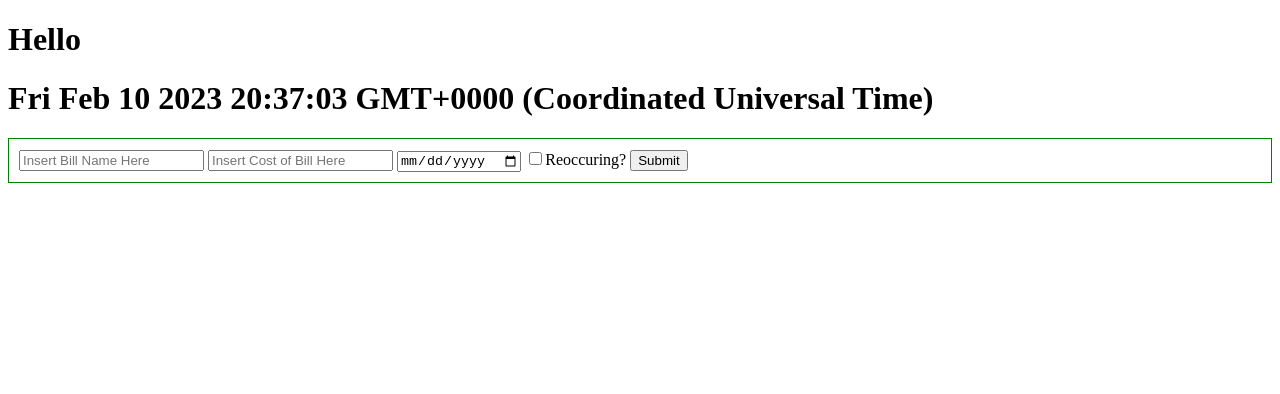
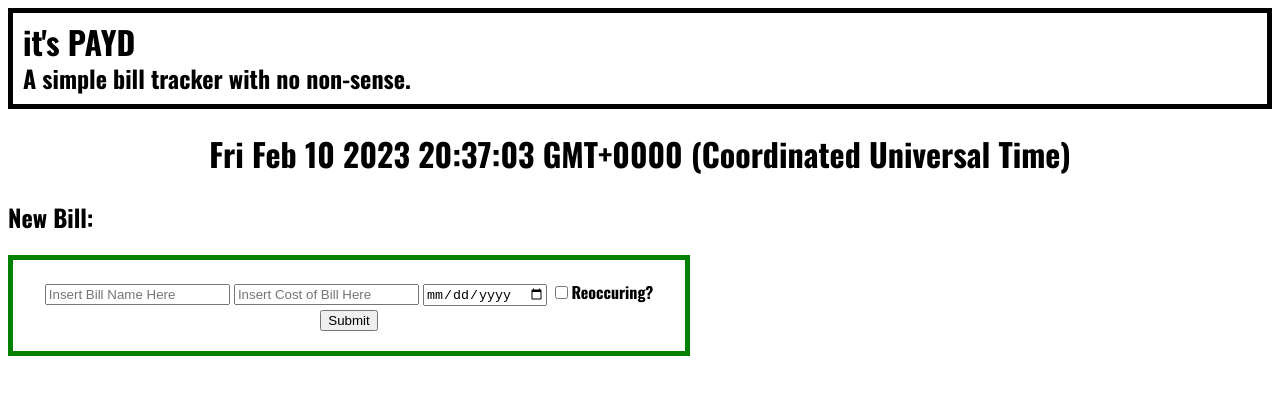
Before and after one commit to ptnoire/PAYD-bill-tracker, a plain HTML site: page index.html in a window 1280 px wide. Drawn offline with nearby package versions, Linux system fonts and the light colour scheme.

Commit message:
Updated some CSS just cause

```diff
--- a/index.html
+++ b/index.html
@@ -5,15 +5,22 @@
     <meta http-equiv="X-UA-Compatible" content="IE=edge">
     <meta name="viewport" content="width=device-width, initial-scale=1.0">
     <title>Payd - Easy Bill Tracking</title>
+    <link rel="preconnect" href="https://fonts.googleapis.com">
+    <link rel="preconnect" href="https://fonts.gstatic.com" crossorigin>
+    <link href="https://fonts.googleapis.com/css2?family=Oswald:wght@700&display=swap" rel="stylesheet">
+
     <link rel="stylesheet" href="style.css">
     <script type="module" src="src/js/controller.js"></script>
 </head>
 <body>
-    <h1>Hello</h1>
+    <div class="topNav">
+        <h1>it's PAYD</h1>
+        <h2>A simple bill tracker with no non-sense.</h2>
+    </div>
+
     <h1 class="current__date">Current Date</h1>
-    <div class="topNav">
 
-    </div>
+    <h2>New Bill:</h2>
     <div class="input__bills">
         <form id="upload">
             <input class="text__field inp--bill_name" name="billName" type="text" placeholder="Insert Bill Name Here"></input>
--- a/src/views/listView.js
+++ b/src/views/listView.js
@@ -17,13 +17,12 @@ class ListView extends View {
     }
 
     _generateMarkup(data) {
-        // console.log(data);
         return `
         <li class="bill__item">
             <h1>${data.bill.name}</h1>
             <h2>Amount Due: ${data.bill.amount}</h2>
             <h3>Due Date: ${data.bill.dueDate}</h3>
-            <h3>${data.bill.reoccuring ? '' : 'Reoccuring Bill'}</h3>
+            <h3>${data.bill.reoccuring ? 'Reoccuring Bill' : ''}</h3>
             <button>Payd!</button>
         </li>
         `
--- a/style.css
+++ b/style.css
@@ -1,3 +1,17 @@
+body {
+    font-family: 'Oswald', sans-serif;
+}
+
+.topNav {
+    padding-left: 10px;
+    line-height: .5;
+    border: 5px solid black;
+}
+
+.current__date {
+    text-align: center;
+}
+
 .bill__item {
     display: inline-block;
     border: 1px solid red;
@@ -5,6 +19,8 @@
 }
 
 .input__bills {
-    padding: 10px;
-    border: 1px solid green;
+    text-align:center;
+    padding: 20px;
+    border: 5px solid green;
+    width: 50%;
 }
```
